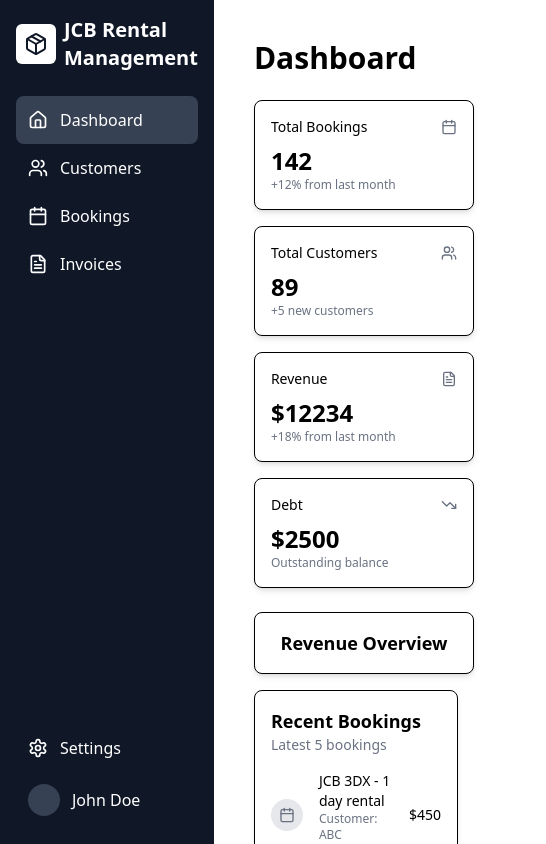
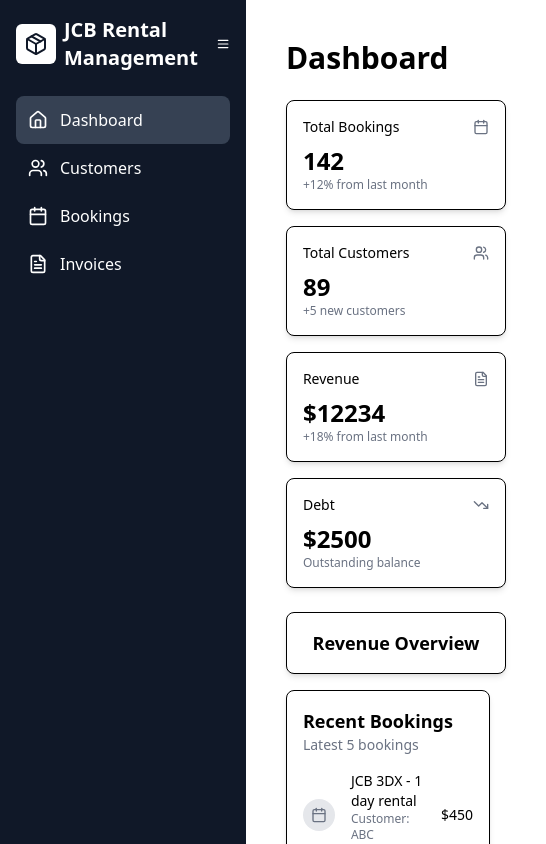
Before and after one commit to alishabirat/jcb-mgmt-system, a React (Vite) app in the folder frontend/: page / in a window 390 px wide. Shown: the top 844 px of the page, 546 px wide, since content can reach past the window. Built offline with nearby package versions, Linux system fonts and the light colour scheme.

Commit message:
Update Sidebar.jsx

```diff
--- a/frontend/src/components/Sidebar.jsx
+++ b/frontend/src/components/Sidebar.jsx
@@ -1,54 +1,81 @@
-import { useState } from "react";
-import { Home, Users, Calendar, Package, FileText, BarChart, Settings } from "lucide-react";
+import { useState, useEffect } from "react";
+import { Home, Users, Calendar, Package, FileText, Settings, Menu } from "lucide-react";
 import { Link } from "react-router-dom";
 
 const Sidebar = () => {
   const [active, setActive] = useState("Dashboard");
+  const [isCollapsed, setIsCollapsed] = useState(false); // State to manage collapsed state
+
+  // Effect to handle window resize and reset collapsed state on large devices
+  useEffect(() => {
+    const handleResize = () => {
+      if (window.innerWidth >= 1024) { // 1024px is the breakpoint for large devices
+        setIsCollapsed(false); // Always expand sidebar on large devices
+      }
+    };
+
+    // Add event listener for window resize
+    window.addEventListener("resize", handleResize);
+
+    // Call handleResize initially to set the correct state
+    handleResize();
+
+    // Cleanup event listener on component unmount
+    return () => window.removeEventListener("resize", handleResize);
+  }, []);
 
   const menuItems = [
-    { name: "Dashboard", icon: <Home size={20} /> , path: "/" },
-    { name: "Customers", icon: <Users size={20} /> , path: "/customers" },
-    { name: "Bookings", icon: <Calendar size={20} /> , path: "/bookings" },
-    // { name: "Machines", icon: <Package size={20} /> , path: "/dashboard" },
-    { name: "Invoices", icon: <FileText size={20} /> , path: "/invoices" },
-    // { name: "Reports", icon: <BarChart size={20} />,  path: "/dashboard", notification: true },
+    { name: "Dashboard", icon: <Home size={20} />, path: "/" },
+    { name: "Customers", icon: <Users size={20} />, path: "/customers" },
+    { name: "Bookings", icon: <Calendar size={20} />, path: "/bookings" },
+    { name: "Invoices", icon: <FileText size={20} />, path: "/invoices" },
   ];
 
   return (
-    <div className="w-64 h-screen bg-gray-900 text-white flex flex-col p-4">
+    <div
+      className={`min-h-screen bg-gray-900 text-white flex flex-col p-4 transition-all duration-300 ${
+        isCollapsed ? "w-40" : "w-64"
+      } lg:w-64`} // Force w-64 on large devices
+    >
+      {/* Header Section */}
       <div className="flex items-center gap-2 mb-6">
         <div className="bg-white p-2 rounded-md">
           <Package size={24} className="text-gray-900" />
         </div>
-        <h1 className="text-xl font-semibold">JCB Rental Management</h1>
+        {!isCollapsed && <h1 className="text-xl font-semibold">JCB Rental Management</h1>}
+        <Menu
+          className="md:hidden cursor-pointer"
+          onClick={() => setIsCollapsed(!isCollapsed)} // Toggle collapsed state
+        />
       </div>
 
+      {/* Navigation Menu */}
       <nav className="flex-1">
         {menuItems.map((item) => (
           <Link to={item.path} key={item.name}>
             <div
-            key={item.name}
               className={`flex items-center gap-3 p-3 rounded-lg cursor-pointer transition-all duration-300 ${
                 active === item.name ? "bg-gray-700" : "hover:bg-gray-800"
               }`}
               onClick={() => setActive(item.name)}
             >
               {item.icon}
-            <span className="flex-1">{item.name}</span>
+              {!isCollapsed && <span className="flex-1">{item.name}</span>}
               {item.notification && <span className="w-2 h-2 bg-red-500 rounded-full"></span>}
             </div>
           </Link>
         ))}
       </nav>
 
+      {/* Footer Section */}
       <div className="mt-auto">
         <div className="flex items-center gap-3 p-3 rounded-lg cursor-pointer hover:bg-gray-800">
           <Settings size={20} />
-          <span>Settings</span>
+          {!isCollapsed && <span>Settings</span>}
         </div>
         <div className="flex items-center gap-3 p-3 rounded-lg">
           <div className="w-8 h-8 bg-gray-700 rounded-full"></div>
-          <span>John Doe</span>
+          {!isCollapsed && <span>John Doe</span>}
         </div>
       </div>
     </div>
```
Lines whose indentation alone changed are shown as unchanged.
